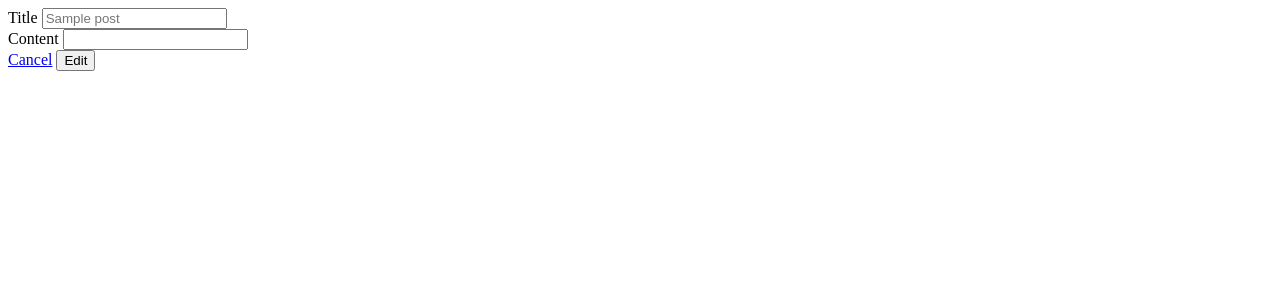
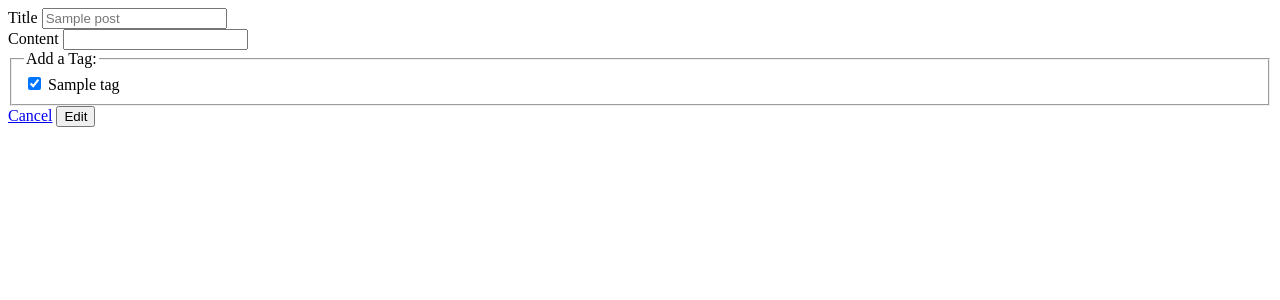
Before and after one commit to MattOzuna/Blogly-SQLAlchemy-exercises, a Flask app: page /posts/1/edit in a window 1280 px wide. Shown: the top 300 px of the page. Run offline with Flask 3, Linux system fonts and the light colour scheme; tables that the repository leaves empty hold one stand-in row (values such as "Sample post").

Commit message:
completed part 3 without styling

```diff
--- a/app.py
+++ b/app.py
@@ -73,7 +73,8 @@ def delete_user(user_id):
 def create_post(user_id):
     '''form for new posts'''
     user = User.query.filter_by(id=user_id).one()
-    return render_template('create_post.html', user=user)
+    all_tags = db.session.query(Tag).all()
+    return render_template('create_post.html', user=user, tags=all_tags)
 
 
 @app.route('/users/<int:user_id>/posts/new', methods=["POST"])
@@ -81,8 +82,9 @@ def new_post(user_id):
     '''takes post form data and adds to the database'''
     title = request.form['title']
     content = request.form['content']
+    tag_ids = [int(id) for id in request.form.getlist('tags')]
 
-    new_post = Post(title=title, content=content, user_id=user_id)
+    new_post = Post(title=title, content=content, user_id=user_id, tags=Tag.query.filter(Tag.id.in_(tag_ids)).all())
     db.session.add(new_post)
     db.session.commit()
 
@@ -94,7 +96,7 @@ def show_post(post_id):
     '''shows post'''
     post = Post.query.filter_by(id=post_id).one()
     user = User.query.filter_by(id=post.user_id).one()
-    tags = db.session.query(Tag,PostTag).join(PostTag).filter_by(post_id=post.id).all()
+    tags = post.tags
     return render_template('show_post.html', post=post, user=user, tags=tags)
 
 
@@ -111,13 +113,17 @@ def delete_post(post_id):
 def edit_post(post_id):
     '''shows for for editing the original post'''
     post = Post.query.filter_by(id=post_id).one()
-    return render_template(f'edit_post.html', post=post)
+    all_tags = db.session.query(Tag).all()
+    return render_template(f'edit_post.html', post=post, tags=all_tags)
 
 
 @app.route('/posts/<int:post_id>/edit', methods=['POST'])
 def change_post(post_id):
     '''if there are edits to the post, updates the post and submits to the db'''
     post = Post.query.filter_by(id=post_id).one()
+    tag_ids = [int(id) for id in request.form.getlist('tags')]
+
+    post.tags = Tag.query.filter(Tag.id.in_(tag_ids)).all()
     post.title = request.form['title'] if request.form['title'] else post.title
     post.content = request.form['content'] if request.form['content'] else post.content
 
@@ -136,8 +142,12 @@ def all_tags():
 @app.route('/tags/<int:tag_id>')
 def show_tag(tag_id):
     tag = db.session.query(Tag).filter_by(id=tag_id).one()
-    posts = db.session.query(Post, PostTag).join(PostTag).filter_by(tag_id=tag_id).all()
+    posts = tag.posts
     return render_template('show_tag.html', tag=tag, posts=posts)
+
+@app.route('/tags/new')
+def new_tag():
+    return render_template('create_tag.html')
 
 
 @app.route('/tags/new', methods=['POST'])
@@ -146,10 +156,6 @@ def add_tag():
     db.session.add(new_tag)
     db.session.commit()
     return redirect ('/tags')
-
-@app.route('/tags/new')
-def new_tag():
-    return render_template('create_tag.html')
 
 
 @app.route('/tags/<int:tag_id>/edit')
--- a/models.py
+++ b/models.py
@@ -46,7 +46,7 @@ class Post(db.Model):
                         default=datetime.datetime.now)
 
     user_id = db.Column(db.Integer, db.ForeignKey('users.id'), nullable=False)
-    user = db.relationship('User', backref='posts', lazy='subquery')
+    user = db.relationship('User', backref='posts')
 
 
 
--- a/templates/edit_post.html
+++ b/templates/edit_post.html
@@ -12,7 +12,18 @@ Edit {{post.title}}
         <label for="content">Content</label>
         <input type="text" name="content">
     </div>
+
+    <fieldset>
+        <legend>Add a Tag:</legend>
+        {% for tag in tags %}
+        <div>
+            <input type="checkbox" name="tags" id="{{tag.name}}" value="{{tag.id}}" {% if tag in post.tags %} checked {% endif %}>
+            <label for="{{tag.name}}">{{tag.name}}</label>
+        </div>
+        {% endfor %}
+    </fieldset>
     <a href="/posts/{{post.id}}">Cancel</a>
     <button>Edit</button>
 </form>
+
 {% endblock %}
--- a/templates/show_post.html
+++ b/templates/show_post.html
@@ -7,10 +7,8 @@
 <h1>{{post.title}}</h1>
 <p>{{post.content}}</p>
 
-{% for i in tags %}
-{% for tag in i %}
+{% for tag in tags %}
 <span><a href="/tags/{{tag.id}}">{{tag.name}}</a></span>
-{% endfor %}
 {% endfor %}
 
 <p>By {{user.first_name}} {{user.last_name}}</p>
--- a/templates/show_tag.html
+++ b/templates/show_tag.html
@@ -11,11 +11,9 @@
 <ul>
 
     {% for post in posts %}
-    {% for i in post %}
-    {% if i.id %}
-    <li><a  href="/posts/{{i.id}}">{{i.title}}</a></li>
+    {% if post.id %}
+    <li><a  href="/posts/{{post.id}}">{{post.title}}</a></li>
     {% endif %}
-    {% endfor %}
     {% endfor %}
 </ul>
 {% else %}
```
Also changed, not shown: seed.py (+5 -15 lines), templates/create_post.html (+11 -0 lines).
